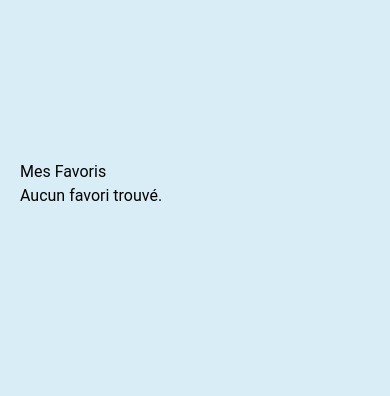
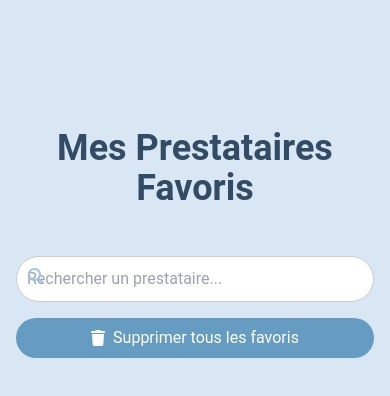
Before and after one commit to Dorcky/appwebfindmypro, a React (Create React App) app: page /favorites in a window 390 px wide. Shown: the top 396 px of the page. Built offline with nearby package versions, Linux system fonts and the light colour scheme; no server answers.

Commit message:
favoriteview design ok

```diff
--- a/src/components/Favorites/FavoritesView.js
+++ b/src/components/Favorites/FavoritesView.js
@@ -1,20 +1,52 @@
 import React, { useEffect, useState } from 'react';
 import { db, auth } from '../firebaseConfig';
 import { collection, getDocs, query, where, deleteDoc, doc } from 'firebase/firestore';
+import { FontAwesomeIcon } from '@fortawesome/react-fontawesome';
+import { faStar, faSearch, faTrash, faCalendarAlt } from '@fortawesome/free-solid-svg-icons';
+import { useNavigate } from 'react-router-dom';
 import './FavoritesView.css';
 
 const FavoritesView = () => {
   const [favorites, setFavorites] = useState([]);
   const [loading, setLoading] = useState(true);
-  const [serviceProviders, setServiceProviders] = useState({});  // Changed to an object for better lookup
+  const [serviceProviders, setServiceProviders] = useState({});
+  const [searchTerm, setSearchTerm] = useState('');
+  const [reviews, setReviews] = useState({}); // Pour stocker les avis et les moyennes
+  const navigate = useNavigate();
 
+  // Fonction pour charger les avis et calculer la moyenne
+  const fetchReviews = async (providerId) => {
+    try {
+      const reviewsQuery = query(
+        collection(db, 'reviews'),
+        where('service_provider_id', '==', providerId)
+      );
+      const reviewsSnapshot = await getDocs(reviewsQuery);
+      const reviewsData = reviewsSnapshot.docs.map((doc) => ({
+        id: doc.id,
+        ...doc.data(),
+      }));
+
+      const totalRating = reviewsData.reduce((sum, review) => sum + review.rating, 0);
+      const averageRating = reviewsData.length > 0 ? totalRating / reviewsData.length : 0;
+
+      setReviews((prevReviews) => ({
+        ...prevReviews,
+        [providerId]: { reviews: reviewsData, averageRating },
+      }));
+    } catch (error) {
+      console.error('Error fetching reviews:', error);
+    }
+  };
+
+  // Charger les favoris et les prestataires associés
   useEffect(() => {
     const fetchFavorites = async () => {
       const user = auth.currentUser;
 
       if (user) {
         try {
-          // Fetch favorites
+          // Récupérer les favoris de l'utilisateur
           const favoritesRef = collection(db, 'favorites');
           const q = query(favoritesRef, where('user_id', '==', user.uid));
           const querySnapshot = await getDocs(q);
@@ -26,13 +58,15 @@ const FavoritesView = () => {
 
           setFavorites(favoritesList);
 
-          // Get unique service provider IDs
+          // Récupérer les IDs des prestataires favoris
           const serviceProviderIds = [...new Set(favoritesList
             .map(favorite => favorite.service_provider_id)
             .filter(Boolean))];
 
+          // Charger les prestataires et leurs avis
           if (serviceProviderIds.length > 0) {
             await fetchServiceProviders(serviceProviderIds);
+            serviceProviderIds.forEach((id) => fetchReviews(id));
           }
 
         } catch (error) {
@@ -48,14 +82,13 @@ const FavoritesView = () => {
     fetchFavorites();
   }, []);
 
+  // Charger les prestataires de service
   const fetchServiceProviders = async (serviceProviderIds) => {
     try {
       const providersRef = collection(db, 'service_providers');
       const providers = {};
 
-      // Fetch each service provider individually since we need to match document IDs
       for (const id of serviceProviderIds) {
-        const providerDoc = doc(db, 'service_providers', id);
         const providerSnap = await getDocs(query(collection(db, 'service_providers'), where('__name__', '==', id)));
 
         if (!providerSnap.empty) {
@@ -73,6 +106,7 @@ const FavoritesView = () => {
     }
   };
 
+  // Supprimer un favori
   const handleDeleteFavorite = async (favoriteId) => {
     try {
       await deleteDoc(doc(db, 'favorites', favoriteId));
@@ -82,6 +116,7 @@ const FavoritesView = () => {
     }
   };
 
+  // Supprimer tous les favoris
   const handleDeleteAllFavorites = async () => {
     const user = auth.currentUser;
     if (user) {
@@ -98,55 +133,88 @@ const FavoritesView = () => {
     }
   };
 
+  // Filtrer les favoris en fonction de la recherche
+  const filteredFavorites = favorites.filter(favorite => {
+    const provider = serviceProviders[favorite.service_provider_id];
+    if (!provider) return false;
+
+    return (
+      provider.name.toLowerCase().includes(searchTerm.toLowerCase()) ||
+      provider.serviceType.toLowerCase().includes(searchTerm.toLowerCase())
+    );
+  });
+
   if (loading) {
-    return <div className="favorites-container">Chargement des favoris...</div>;
+    return <div className="loading-message">Chargement des favoris...</div>;
   }
 
   return (
-    <div className="favorites-container" style={{ paddingTop: '80px' }}> {/* Ajout de padding-top pour éviter que le contenu soit masqué par la navbar */}
-      <h1>Mes Favoris</h1>
+    <div className="min-h-screen bg-[#D9E7F5] py-12 px-4 sm:px-6 lg:px-8">
+      <div className="max-w-7xl mx-auto">
+        <h1 className="text-4xl font-bold text-[#334C66] text-center mb-12 mt-20" >Mes Prestataires Favoris</h1>
 
-      {favorites.length === 0 ? (
-        <p>Aucun favori trouvé.</p>
-      ) : (
-        <div>
-          <button className="delete-all-button" onClick={handleDeleteAllFavorites}>
+        <div className="flex flex-col sm:flex-row justify-between items-center mb-8">
+          <div className="relative w-full sm:w-2/3 mb-4 sm:mb-0">
+            <input
+              type="text"
+              className="w-full pl-10 pr-4 py-2 rounded-full border border-[#A0C3E8] focus:outline-none focus:ring-2 focus:ring-[#A0C3E8]"
+              placeholder="Rechercher un prestataire..."
+              value={searchTerm}
+              onChange={(e) => setSearchTerm(e.target.value)}
+            />
+            <FontAwesomeIcon icon={faSearch} className="absolute left-3 top-3 text-[#A0C3E8]" />
+          </div>
+          <button
+            className="w-full sm:w-auto px-6 py-2 bg-[#669BC2] text-white rounded-full hover:bg-[#5A8DA0] transition duration-300 ease-in-out flex items-center justify-center"
+            onClick={handleDeleteAllFavorites}
+          >
+            <FontAwesomeIcon icon={faTrash} className="mr-2" />
             Supprimer tous les favoris
           </button>
-          <ul className="favorites-list">
-            {favorites.map(favorite => {
-              const serviceProvider = serviceProviders[favorite.service_provider_id];
+        </div>
 
-              if (!serviceProvider) {
-                return null;
-              }
+        <div className="grid grid-cols-1 sm:grid-cols-2 lg:grid-cols-3 gap-6">
+          {filteredFavorites.map(favorite => {
+            const provider = serviceProviders[favorite.service_provider_id];
+            if (!provider) return null;
 
-              return (
-                <li key={favorite.id} className="favorite-item">
-                  <div className="favorite-provider-info">
-                    <img
-                      src={serviceProvider.profileImageURL || 'https://via.placeholder.com/100'}
-                      alt={serviceProvider.name}
-                      className="provider-profile-image"
-                    />
+            const averageRating = reviews[provider.id]?.averageRating || 0;
 
-                    <div>
-                      <p><strong>{serviceProvider.name}</strong></p>
-                      <p>{serviceProvider.serviceType}</p>
-                    </div>
+            return (
+              <div key={favorite.id} className="bg-white rounded-xl shadow-lg overflow-hidden transform transition duration-500 hover:scale-105">
+                <div className="p-6">
+                  <img
+                    src={provider.profileImageURL || 'https://via.placeholder.com/100'}
+                    alt={provider.name}
+                    className="w-24 h-24 rounded-full mx-auto mb-4 object-cover border-4 border-[#A0C3E8]"
+                  />
+                  <h2 className="text-2xl font-semibold text-[#334C66] mb-2 text-center">{provider.name}</h2>
+                  <p className="text-[#808080] mb-4 text-center">{provider.serviceType}</p>
+                  <div className="flex items-center justify-center mb-4">
+                    <span className="text-yellow-500 mr-1">{averageRating.toFixed(1)}</span>
+                    <FontAwesomeIcon icon={faStar} className="text-yellow-500" />
                   </div>
-                  <button
-                    className="delete-favorite-button"
-                    onClick={() => handleDeleteFavorite(favorite.id)}
-                  >
-                    Supprimer
-                  </button>
-                </li>
-              );
-            })}
-          </ul>
+                  <div className="flex space-x-2">
+                    <button
+                      className="flex-1 px-4 py-2 bg-[#669BC2] text-white rounded-full hover:bg-[#5A8DA0] transition duration-300 ease-in-out flex items-center justify-center"
+                      onClick={() => navigate(`/service-provider-availability/${provider.id}`)}
+                    >
+                      <FontAwesomeIcon icon={faCalendarAlt} className="mr-2" />
+                      Réserver
+                    </button>
+                    <button
+                      className="flex-1 px-4 py-2 bg-red-100 text-red-500 rounded-full hover:bg-red-200 transition duration-300 ease-in-out"
+                      onClick={() => handleDeleteFavorite(favorite.id)}
+                    >
+                      Retirer des favoris
+                    </button>
+                  </div>
+                </div>
+              </div>
+            );
+          })}
         </div>
-      )}
+      </div>
     </div>
   );
 };
```
